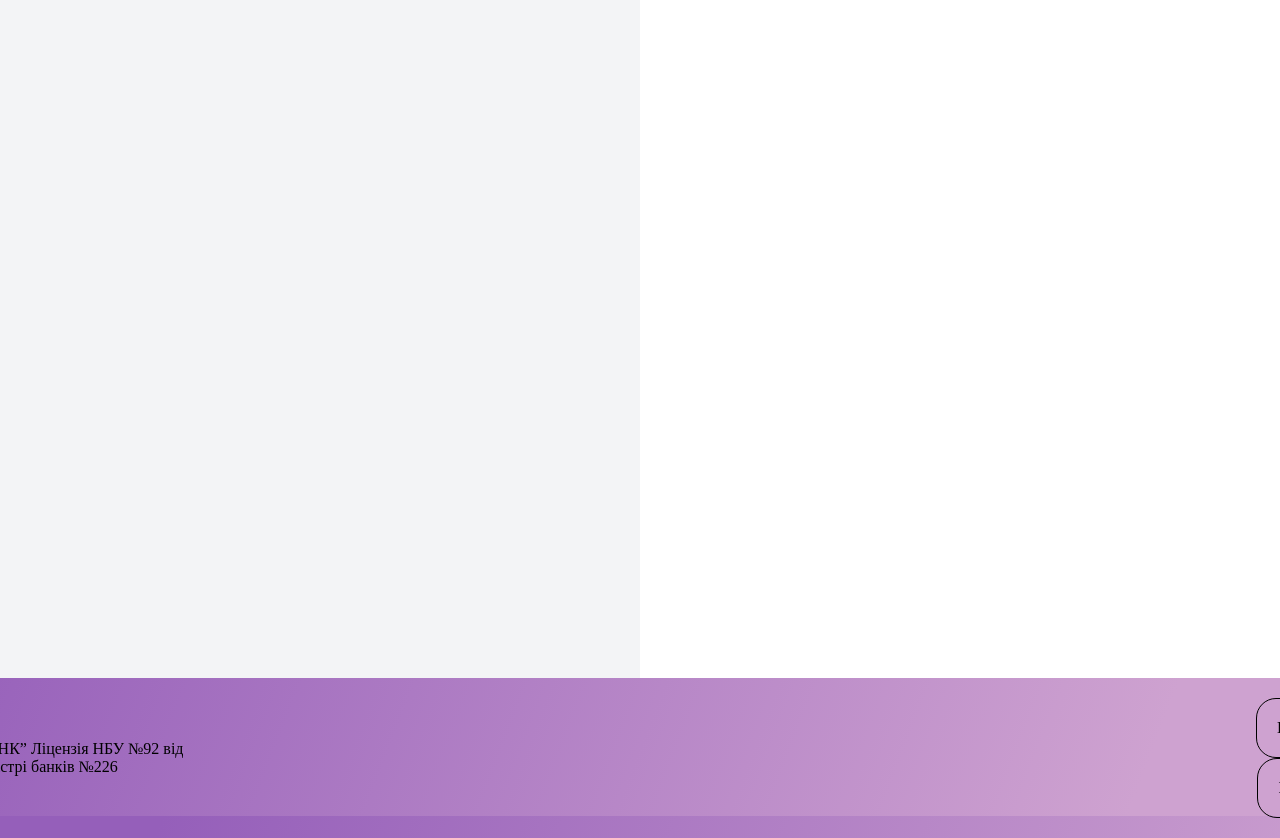
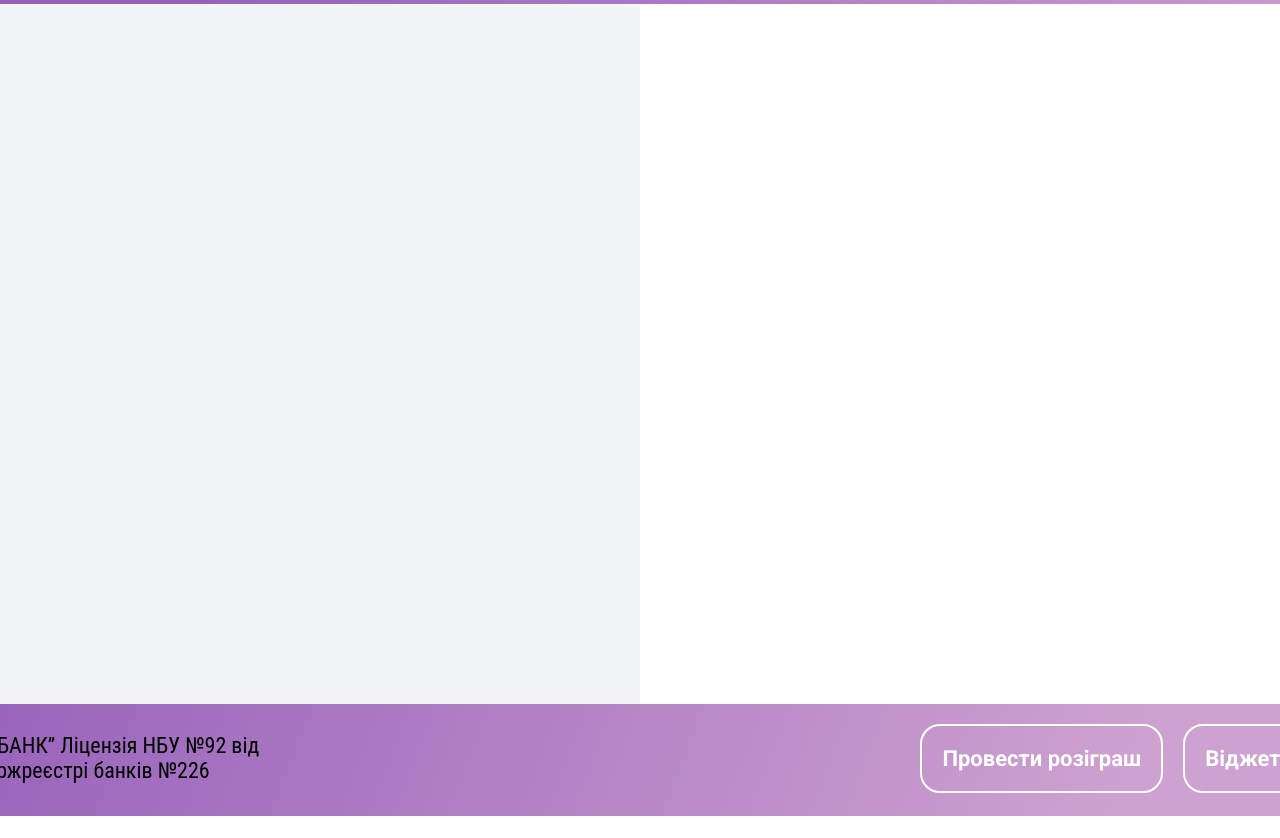
Before and after one commit to davidmafin/Monobank, a plain HTML site: page index.html in a window 1280 px wide. Shown: the top 838 px of the page. After the commit the page ends 816 px from the top, so only its background shows below. Drawn offline with Linux system fonts and the light colour scheme.

Commit message:
дороблю

```diff
--- a/index.html
+++ b/index.html
@@ -3,6 +3,10 @@
 <head>
     <meta charset="UTF-8">
     <meta name="viewport" content="width=device-width, initial-scale=1.0">
+    <link rel="preconnect" href="https://fonts.googleapis.com">
+    <link rel="preconnect" href="https://fonts.gstatic.com" crossorigin>
+    <link href="https://fonts.googleapis.com/css2?family=Roboto:ital,wght@0,100;0,300;0,400;0,500;0,700;0,900;1,100;1,300;1,400;1,500;1,700;1,900&display=swap" rel="stylesheet">
+
     <link rel="stylesheet" href="style.css">
     <title>Monobank</title>
 </head>
--- a/style.css
+++ b/style.css
@@ -1,3 +1,5 @@
+@import url('https://fonts.googleapis.com/css2?family=Roboto:ital,wght@0,100;0,300;0,400;0,500;0,700;0,900;1,100;1,300;1,400;1,500;1,700;1,900&display=swap');
+
 body {
     height: 100vh;
     background: linear-gradient(111deg, #955FBA 10.21%, #CEA2D0 90.49%);
@@ -6,6 +8,9 @@ body {
 
     align-items: center;
     justify-content: center;
+    font-family: 'Roboto Condensed', sans-serif;
+    font-size: 22px;
+
 
 
 
@@ -53,11 +58,21 @@ body {
 .right-bottom {
     width: 788px;
     display: flex;
-    flex-direction: column;
-    align-items: flex-end;
+    flex-direction: row;
+    justify-content: flex-end;
+    gap: 20px;
+
 }
 .button-opasity {
     padding: 20px;
-    border: 1px solid #000;
+    border: 2px solid #FFF;
     border-radius: 20px;
+    color: #FFF;
+    text-align: center;
+    font-size: 22px;
+    font-style: normal;
+    font-weight: 700;
+    line-height: normal;
+    font-family: Roboto;
+
 }
```
